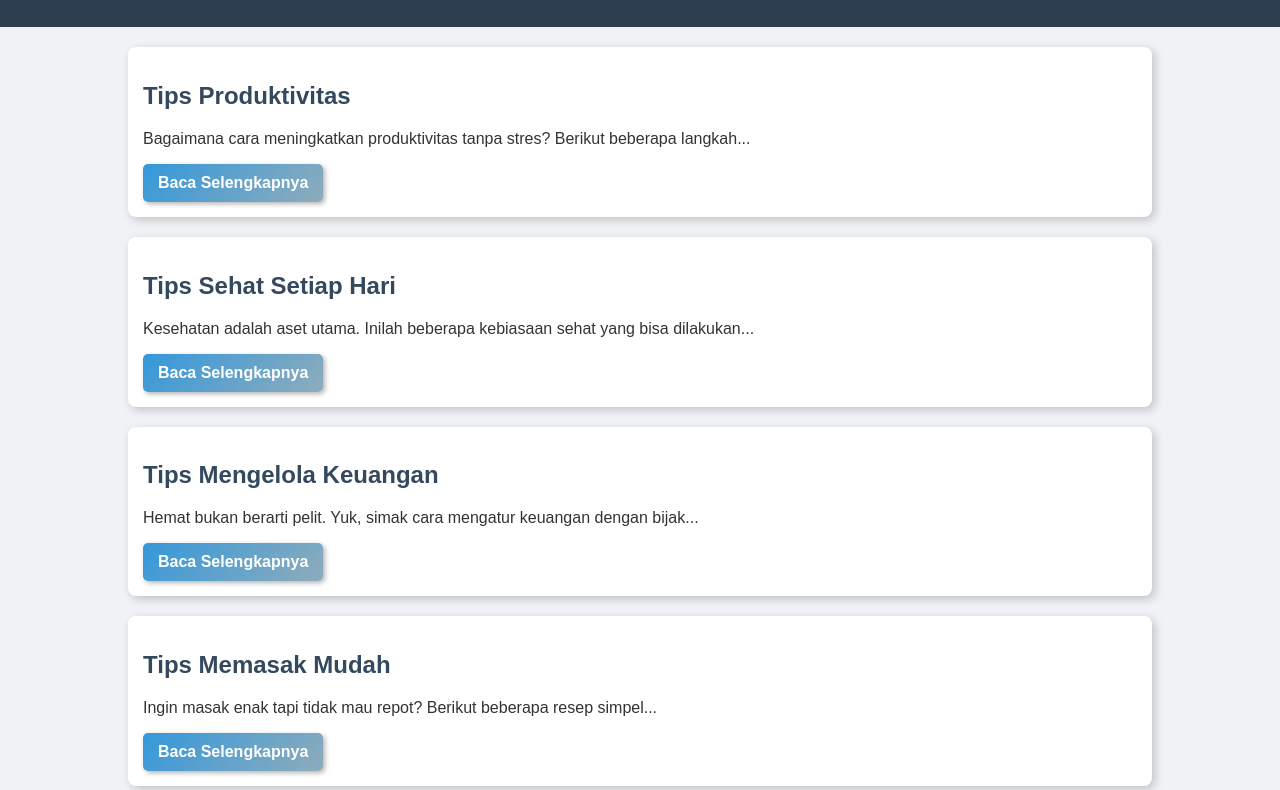
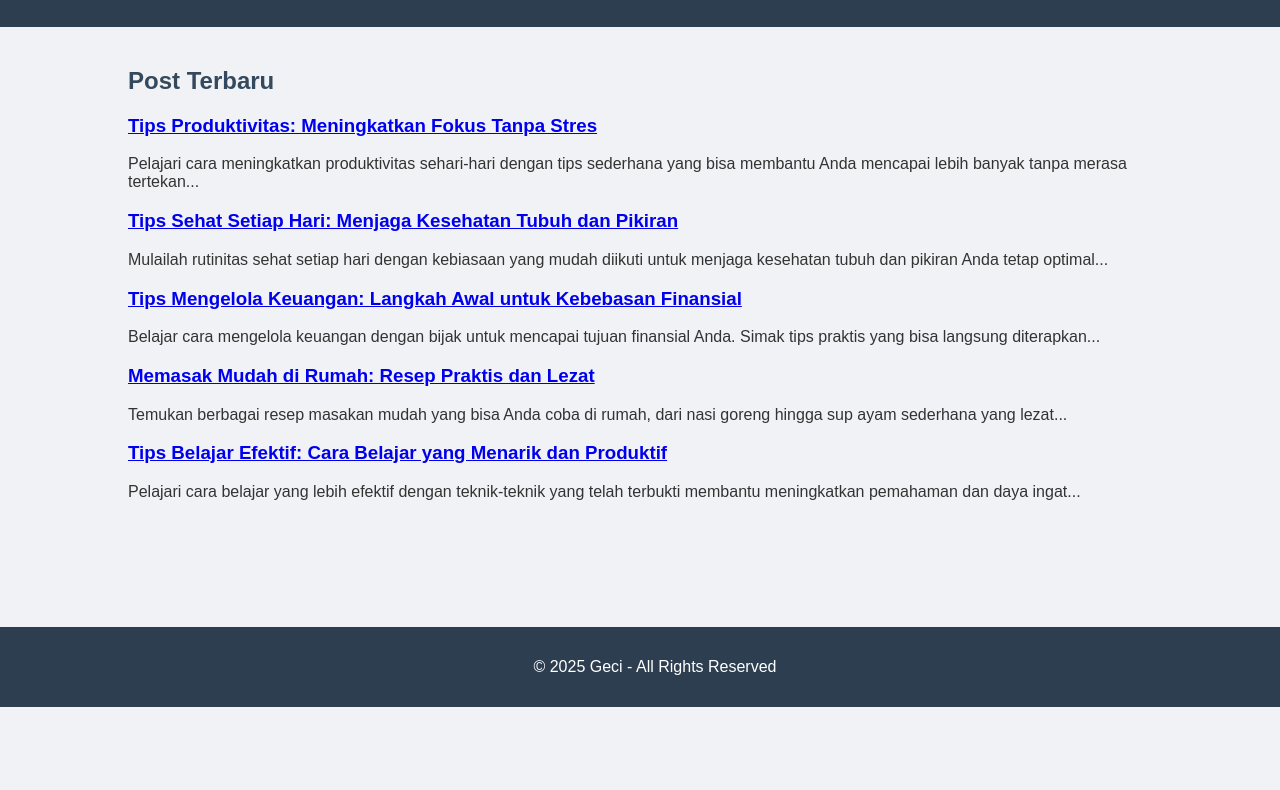
Before and after one commit to rekcless/tips, a plain HTML site: page index.html in a window 1280 px wide. Shown: the part 93-883 px from the top of the page. After the commit the page ends 800 px from the top, so only its background shows below. Drawn offline with Linux system fonts and the light colour scheme.

Commit message:
Update index.html

```diff
--- a/index.html
+++ b/index.html
@@ -3,43 +3,41 @@
 <head>
     <meta charset="UTF-8">
     <meta name="viewport" content="width=device-width, initial-scale=1.0">
-    <title>Tips dan Trik</title>
+    <title>Beranda - Tips & Artikel</title>
     <link rel="stylesheet" href="style.css">
 </head>
 <body>
     <header>
-        <h1>Tips & Trik Sehari-hari</h1>
+        <h1>Selamat Datang di Tips & Artikel</h1>
     </header>
 
     <main>
-        <section class="post">
-            <h2>Tips Produktivitas</h2>
-            <p>Bagaimana cara meningkatkan produktivitas tanpa stres? Berikut beberapa langkah...</p>
-            <a href="post1.html" class="read-more">Baca Selengkapnya</a>
-        </section>
+        <section class="latest-posts">
+            <h2>Post Terbaru</h2>
+            <div class="post-preview">
+                <h3><a href="post1.html">Tips Produktivitas: Meningkatkan Fokus Tanpa Stres</a></h3>
+                <p>Pelajari cara meningkatkan produktivitas sehari-hari dengan tips sederhana yang bisa membantu Anda mencapai lebih banyak tanpa merasa tertekan...</p>
+            </div>
 
-        <section class="post">
-            <h2>Tips Sehat Setiap Hari</h2>
-            <p>Kesehatan adalah aset utama. Inilah beberapa kebiasaan sehat yang bisa dilakukan...</p>
-            <a href="post2.html" class="read-more">Baca Selengkapnya</a>
-        </section>
+            <div class="post-preview">
+                <h3><a href="post2.html">Tips Sehat Setiap Hari: Menjaga Kesehatan Tubuh dan Pikiran</a></h3>
+                <p>Mulailah rutinitas sehat setiap hari dengan kebiasaan yang mudah diikuti untuk menjaga kesehatan tubuh dan pikiran Anda tetap optimal...</p>
+            </div>
 
-        <section class="post">
-            <h2>Tips Mengelola Keuangan</h2>
-            <p>Hemat bukan berarti pelit. Yuk, simak cara mengatur keuangan dengan bijak...</p>
-            <a href="post3.html" class="read-more">Baca Selengkapnya</a>
-        </section>
+            <div class="post-preview">
+                <h3><a href="post3.html">Tips Mengelola Keuangan: Langkah Awal untuk Kebebasan Finansial</a></h3>
+                <p>Belajar cara mengelola keuangan dengan bijak untuk mencapai tujuan finansial Anda. Simak tips praktis yang bisa langsung diterapkan...</p>
+            </div>
 
-        <section class="post">
-            <h2>Tips Memasak Mudah</h2>
-            <p>Ingin masak enak tapi tidak mau repot? Berikut beberapa resep simpel...</p>
-            <a href="post4.html" class="read-more">Baca Selengkapnya</a>
-        </section>
+            <div class="post-preview">
+                <h3><a href="post4.html">Memasak Mudah di Rumah: Resep Praktis dan Lezat</a></h3>
+                <p>Temukan berbagai resep masakan mudah yang bisa Anda coba di rumah, dari nasi goreng hingga sup ayam sederhana yang lezat...</p>
+            </div>
 
-        <section class="post">
-            <h2>Tips Belajar Efektif</h2>
-            <p>Belajar lebih cepat dan efektif bisa dilakukan dengan strategi ini...</p>
-            <a href="post5.html" class="read-more">Baca Selengkapnya</a>
+            <div class="post-preview">
+                <h3><a href="post5.html">Tips Belajar Efektif: Cara Belajar yang Menarik dan Produktif</a></h3>
+                <p>Pelajari cara belajar yang lebih efektif dengan teknik-teknik yang telah terbukti membantu meningkatkan pemahaman dan daya ingat...</p>
+            </div>
         </section>
     </main>
 
```
